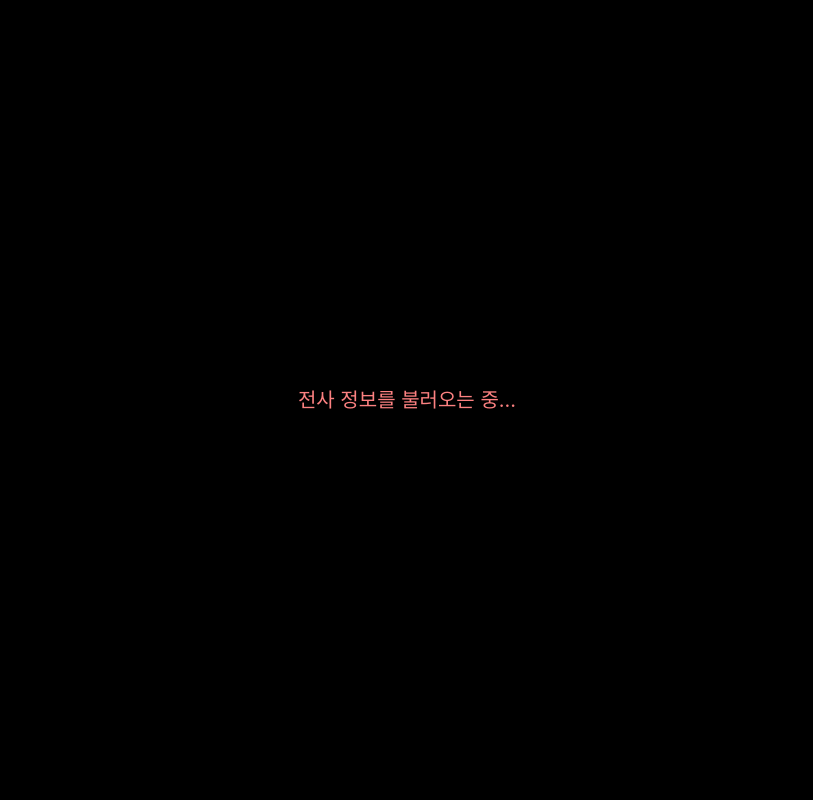
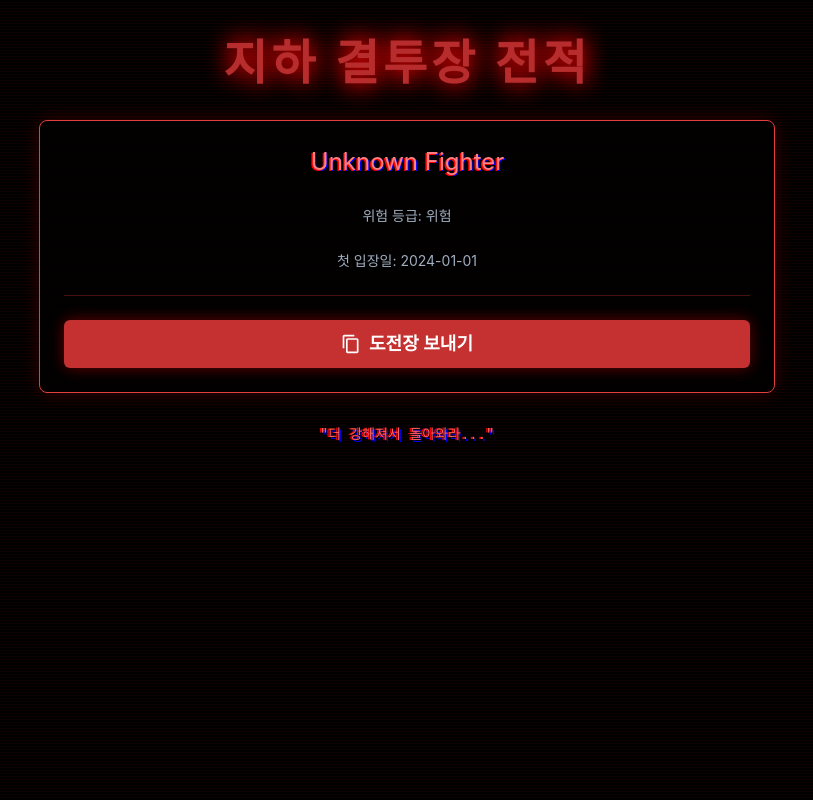
Before and after one commit to Darakbang-EC-Hackerton/binaryduofront, a Next.js app: page /profile/1 in a window 1280 px wide. Shown: the whole page, without its empty margins (233-1046 px from the left). Built offline with nearby package versions, Linux system fonts and the light colour scheme.

Commit message:
fetch 함수 수정

```diff
--- a/src/app/profile/[id]/page.js
+++ b/src/app/profile/[id]/page.js
@@ -14,8 +14,12 @@ import {
   Flex,
   Badge,
   Progress,
-  Divider
+  Divider,
+  Tooltip,
+  Icon,
+  HStack
 } from '@chakra-ui/react';
+import { CopyIcon, CheckIcon } from '@chakra-ui/icons';
 
 // 깜빡이는 애니메이션
 const blinkingAnimation = keyframes`
@@ -52,99 +56,274 @@ const glitchAnimation = keyframes`
   }
 `;
 
+// Mock 데이터 추가
+const mockProfile = {
+  name: "Unknown Fighter",
+  level: "위험",
+  joinDate: "2024-01-01",
+  lastActive: "2024-03-19"
+};
+
+const mockMatchResults = {
+  totalMatches: 120,
+  wins: 100,
+  losses: 20,
+  healthRisk: 75,
+  match_history: [
+    {
+      match_id: "1",
+      result: "win",
+      match_date: "2024-04-27T15:30:00Z",
+      my_name: "홍길동",
+      opponent_name: "김철수",
+      match_data: {
+        winner: "홍길동",
+        loser: "김철수",
+        propertyWinners: {
+          height: "홍길동",
+          weight: "김철수",
+          exerciseCount: "홍길동",
+          smokeCount: "홍길동",
+          drinkingCount: "김철수"
+        },
+        winnerInfo: {
+          name: "홍길동",
+          height: "180cm",
+          weight: "75kg",
+          exerciseCount: 5,
+          smokeCount: 0,
+          drinkingCount: 2
+        },
+        loserInfo: {
+          name: "김철수",
+          height: "175cm",
+          weight: "80kg",
+          exerciseCount: 3,
+          smokeCount: 10,
+          drinkingCount: 4
+        }
+      }
+    },
+    {
+      match_id: "match_002",
+      result: "loss",
+      match_date: "2024-05-05T18:45:00Z",
+      my_name: "홍길동",
+      opponent_name: "이영희",
+      match_data: {
+        winner: "이영희",
+        loser: "홍길동",
+        propertyWinners: {
+          height: "이영희",
+          weight: "이영희",
+          exerciseCount: "홍길동",
+          smokeCount: "홍길동",
+          drinkingCount: "이영희"
+        },
+        winnerInfo: {
+          name: "이영희",
+          height: "182cm",
+          weight: "78kg",
+          exerciseCount: 4,
+          smokeCount: 5,
+          drinkingCount: 3
+        },
+        loserInfo: {
+          name: "홍길동",
+          height: "180cm",
+          weight: "75kg",
+          exerciseCount: 5,
+          smokeCount: 0,
+          drinkingCount: 2
+        }
+      }
+    },
+    {
+      match_id: "match_003",
+      result: "win",
+      match_date: "2024-06-12T12:00:00Z",
+      my_name: "홍길동",
+      opponent_name: "박민수",
+      match_data: {
+        winner: "홍길동",
+        loser: "박민수",
+        propertyWinners: {
+          height: "홍길동",
+          weight: "홍길동",
+          exerciseCount: "홍길동",
+          smokeCount: "박민수",
+          drinkingCount: "박민수"
+        },
+        winnerInfo: {
+          name: "홍길동",
+          height: "180cm",
+          weight: "75kg",
+          exerciseCount: 5,
+          smokeCount: 0,
+          drinkingCount: 2
+        },
+        loserInfo: {
+          name: "박민수",
+          height: "170cm",
+          weight: "65kg",
+          exerciseCount: 2,
+          smokeCount: 15,
+          drinkingCount: 5
+        }
+      }
+    }
+  ]
+};
+
 export default function ProfilePage({ paramsPromise }) {
     const [userId, setUserId] = useState(null);
     const [profile, setProfile] = useState(null);
-    const [matchResults, setMatchResults] = useState(null);
-    const [loading, setLoading] = useState({
-        profile: true,
-        matchResults: true
-    });
-    const [error, setError] = useState({
-        profile: null,
-        matchResults: null
-    });
+    const [matchHistory, setMatchHistory] = useState(null);
+    const [hasCopied, setHasCopied] = useState(false);
 
     const textColor = useColorModeValue('red.300', 'red.200');
     const bgColor = 'black';
-    const accentColor = 'red.500';
 
+    // 프로필 정보 가져오기
     useEffect(() => {
-        const initProfile = async () => {
+        const fetchProfile = async () => {
             try {
                 const params = await paramsPromise;
                 setUserId(params.id);
 
-                // 프로필 정보와 매치 결과를 병렬로 가져오기
-                const fetchProfile = fetch(`/api/profiles/${params.id}`)
-                    .then(async (response) => {
+                const response = await fetch(`/api/profiles/${params.id}`);
                 if (!response.ok) throw new Error('Failed to fetch profile');
                 const data = await response.json();
                 setProfile(data);
-                    })
-                    .catch(error => {
+            } catch (error) {
                 console.error('프로필 가져오기 실패:', error);
-                        setError(prev => ({ ...prev, profile: error.message }));
-                        // 임시 프로필 데이터
-                        setProfile({
-                            name: params.id,
-                            level: "위험",
-                            joinDate: "2024-01-01",
-                            lastActive: "2024-03-19"
-                        });
-                    })
-                    .finally(() => {
-                        setLoading(prev => ({ ...prev, profile: false }));
-                    });
-
-                const fetchMatchResults = fetch(`/api/health-match-results?profileId=${params.id}`)
-                    .then(async (response) => {
-                        if (!response.ok) throw new Error('Failed to fetch match results');
-                        const data = await response.json();
-                        setMatchResults(data);
-                    })
-                    .catch(error => {
-                        console.error('전적 가져오기 실패:', error);
-                        setError(prev => ({ ...prev, matchResults: error.message }));
-                        // 임시 전적 데이터
-                        setMatchResults({
-                            totalMatches: 120,
-                            wins: 100,
-                            losses: 20,
-                            healthRisk: 75,
-                            recentMatches: []
-                        });
-                    })
-                    .finally(() => {
-                        setLoading(prev => ({ ...prev, matchResults: false }));
-                    });
-
-                // 병렬로 실행
-                await Promise.allSettled([fetchProfile, fetchMatchResults]);
-
-            } catch (error) {
-                console.error('초기화 실패:', error);
+                setProfile({ ...mockProfile, name: userId || "Unknown Fighter" });
             }
         };
 
-        initProfile();
+        fetchProfile();
     }, [paramsPromise]);
 
-    if (loading.profile && loading.matchResults) {
+    // 매치 결과 가져오기
+    useEffect(() => {
+        const fetchMatchHistory = async () => {
+            if (!userId) return;
+
+            try {
+
+                // 매치 히스토리 가져오기
+                const historyResponse = await fetch(`/api/match-history?profileId=${userId}`);
+                if (!historyResponse.ok) throw new Error('Failed to fetch match history');
+                const historyData = await historyResponse.json();
+
+
+                setMatchHistory(historyData);
+
+            } catch (error) {
+                console.error('데이터 가져오기 실패:', error);
+                // 실패 시 mock 데이터 사용
+                setMatchHistory(mockMatchResults);
+            }
+        };
+
+        fetchMatchHistory();
+    }, [userId]);
+
+    const renderProfile = () => {
+        if (!profile) return null;
+
         return (
+            <>
+                <Text
+                    fontSize="2xl"
+                    color={textColor}
+                    textAlign="center"
+                    sx={{
+                        animation: `${glitchAnimation} 5s infinite`,
+                    }}
+                >
+                    {profile.name}
+                </Text>
+                <Text color="gray.400" fontSize="sm" textAlign="center">
+                    위험 등급: {profile.level}
+                </Text>
+                <Text color="gray.400" fontSize="sm" textAlign="center">
+                    첫 입장일: {profile.joinDate}
+                </Text>
+            </>
+        );
+    };
+
+
+    const renderMatchHistory = () => {
+      if (!matchHistory) return null;
+      console.log(matchHistory);
+        return (
+            <VStack spacing={3} align="stretch" w="full">
+                <Text color="red.400" fontSize="lg" fontWeight="bold">
+                    최근 전적
+                </Text>
+                {matchHistory.match_history.map((match) => (
                     <Box
-                minH="100vh"
-                bg={bgColor}
-                display="flex"
-                alignItems="center"
-                justifyContent="center"
+                        key={match.match_id}
+                        bg="rgba(0,0,0,0.3)"
+                        p={4}
+                        borderRadius="md"
+                        border="1px solid"
+                        borderColor={match.result === 'win' ? 'red.500' : 'gray.600'}
+                        _hover={{
+                            bg: 'rgba(0,0,0,0.4)',
+                            transform: 'translateX(5px)',
+                            transition: 'all 0.2s'
+                        }}
                     >
-                <Text color={textColor} fontSize="xl">
-                    전사 정보를 불러오는 중...
+                        <Flex justify="space-between" align="center">
+                            <VStack align="start" spacing={1}>
+                                <HStack>
+                                    <Text color={textColor} fontSize="md">
+                                        VS {match.opponent_name}
                                     </Text>
+                                    <Badge
+                                        colorScheme={match.result === 'win' ? 'red' : 'gray'}
+                                        variant="solid"
+                                    >
+                                        {match.result === 'win' ? '승리' : '패배'}
+                                    </Badge>
+                                </HStack>
+                                <Text color="gray.500" fontSize="sm">
+                                    {new Date(match.match_date).toLocaleDateString('ko-KR', {
+                                        year: 'numeric',
+                                        month: 'long',
+                                        day: 'numeric',
+                                        hour: '2-digit',
+                                        minute: '2-digit'
+                                    })}
+                                </Text>
+                            </VStack>
+                            <Icon
+                                as={match.result === 'win' ? CheckIcon : CopyIcon}
+                                color={match.result === 'win' ? 'red.500' : 'gray.500'}
+                                w={5}
+                                h={5}
+                            />
+                        </Flex>
                     </Box>
+                ))}
+            </VStack>
         );
+    };
+
+    // 클립보드 복사 함수
+    const handleCopyLink = async () => {
+        const link = `${window.location.origin}/form/?inviterId=${userId}`;
+        try {
+            await navigator.clipboard.writeText(link);
+            setHasCopied(true);
+            setTimeout(() => setHasCopied(false), 2000); // 2초 후 상태 초기화
+        } catch (err) {
+            console.error('복사 실패: ', err);
         }
+    };
 
     return (
         <Box
@@ -204,73 +383,47 @@ export default function ProfilePage({ paramsPromise }) {
                     boxShadow="0 0 20px rgba(255,0,0,0.2)"
                 >
                     <VStack spacing={6} align="stretch">
-                        {!loading.profile && (
-                            <>
-                                <Text
-                                    fontSize="2xl"
-                                    color={textColor}
-                                    textAlign="center"
-                                    sx={{
-                                        animation: `${glitchAnimation} 5s infinite`,
-                                    }}
+                        {renderProfile()}
+                        <Divider borderColor="red.500" opacity={0.3} />
+                        {renderMatchHistory()}
+
+                        <Tooltip
+                            label={hasCopied ? "복사됨!" : "클립보드에 복사"}
+                            placement="top"
+                            hasArrow
                         >
-                                    {profile.name}
-                                </Text>
-                                <Text color="gray.400" fontSize="sm" textAlign="center">
-                                    위험 등급: {profile.level}
-                                </Text>
-                                <Text color="gray.400" fontSize="sm" textAlign="center">
-                                    첫 입장일: {profile.joinDate}
-                                </Text>
-                            </>
-                        )}
-
-                        {!loading.matchResults && (
-                            <>
-                                <Box>
-                                    <Text color="red.400" mb={2}>건강 위험도</Text>
-                                    <Progress
-                                        value={matchResults.healthRisk}
-                                        colorScheme="red"
-                                        bg="rgba(255,0,0,0.2)"
-                                        borderRadius="full"
-                                        h="20px"
-                                    />
-                                </Box>
-
-                                <Divider borderColor="red.500" opacity={0.3} />
-
-                                <Flex justify="space-between" align="center">
-                                    <Badge colorScheme="red" p={2} fontSize="md">
-                                        승리: {matchResults.wins}
-                                    </Badge>
-                                    <Badge colorScheme="gray" p={2} fontSize="md">
-                                        패배: {matchResults.losses}
-                                    </Badge>
-                                </Flex>
-                            </>
-                        )}
-
                             <Button
                                 bg="red.600"
                                 color="white"
                                 size="lg"
-                            _hover={{ bg: 'red.700' }}
-                            _active={{ bg: 'red.800' }}
-                            onClick={() => {
-                                const link = `${window.location.origin}/form/?inviterId=${userId}`;
-                                navigator.clipboard.writeText(link).then(() => {
-                                    alert('도전장 링크가 복사되었습니다!');
-                                }).catch(err => {
-                                    console.error('복사 실패: ', err);
-                                });
+                                _hover={{
+                                    bg: 'red.700',
+                                    transform: 'translateY(-2px)',
+                                    boxShadow: 'lg'
                                 }}
+                                _active={{
+                                    bg: 'red.800',
+                                    transform: 'translateY(0)',
+                                }}
+                                onClick={handleCopyLink}
                                 sx={{
                                     boxShadow: '0 0 15px rgba(255,0,0,0.4)',
+                                    transition: 'all 0.2s'
                                 }}
                             >
-                            도전장 보내기
+                                <HStack spacing={2}>
+                                    <Icon
+                                        as={hasCopied ? CheckIcon : CopyIcon}
+                                        transition="0.2s"
+                                        w={5}
+                                        h={5}
+                                    />
+                                    <Text>
+                                        {hasCopied ? '도전장 복사됨' : '도전장 보내기'}
+                                    </Text>
+                                </HStack>
                             </Button>
+                        </Tooltip>
                     </VStack>
                 </Box>
 
```
Lines whose indentation alone changed are shown as unchanged.
